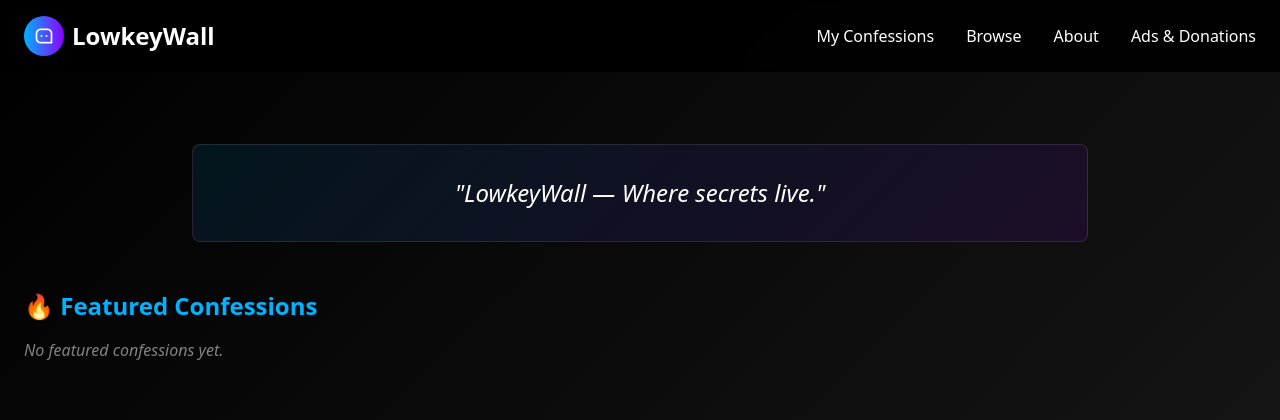
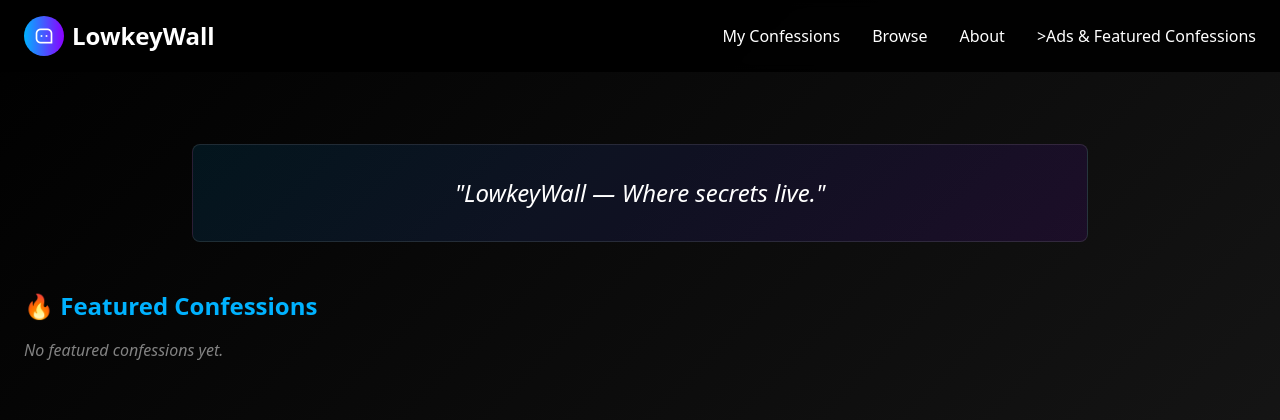
Before and after one commit to LennoxBoyd/LowkeyWall, a Django app: page / in a window 1280 px wide. Shown: the top 420 px of the page. Run offline with Django 5.2, Linux system fonts and the light colour scheme; data that the repository does not hold is empty; some libraries are stand-ins or nearby versions.

Commit message:
Update index.html

```diff
--- a/LowkeyWall/templates/index.html
+++ b/LowkeyWall/templates/index.html
@@ -62,7 +62,7 @@
       <a href="{% url 'my_confessions' %}" class="text-white hover:underline">My Confessions</a>
       <a href="{% url 'browse_confessions' %}" class="hover:text-primary transition-colors">Browse</a>
       <a href="{% url 'aboutus' %}" class="hover:text-primary transition-colors">About</a>
-      <a href="{% url 'mpesa_pay' %}" class="hover:text-primary transition-colors">Ads & Donations</a>
+      <a href="{% url 'mpesa_pay' %}" class="hover:text-primary transition-colors">>Ads & Featured Confessions</a>
     </div>
 
     <!-- Mobile menu button -->
@@ -76,7 +76,7 @@
     <a href="{% url 'my_confessions' %}" class="hover:text-primary transition-colors">My Confessions</a>
     <a href="{% url 'browse_confessions' %}" class="hover:text-primary transition-colors">Browse</a>
     <a href="{% url 'aboutus' %}" class="hover:text-primary transition-colors">About</a>
-    <a href="{% url 'mpesa_pay' %}" class="hover:text-primary transition-colors">Ads & Featured Donations</a>
+    <a href="{% url 'mpesa_pay' %}" class="hover:text-primary transition-colors">Ads & Featured Confessions</a>
   </div>
 </header>
 
```
